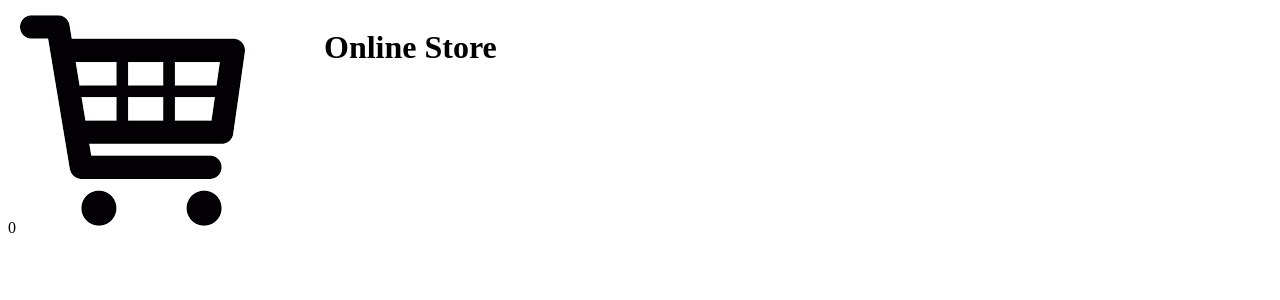
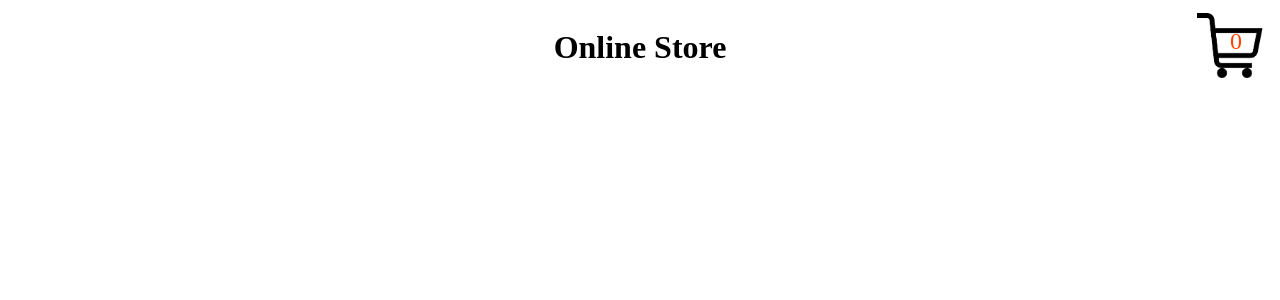
Before and after one commit to DanielHall-Eardley/online_store, a Vue app: page / in a window 1280 px wide. Shown: the top 300 px of the page. Built offline with nearby package versions, Linux system fonts and the light colour scheme.

Commit message:
Dec 7th 2018

```diff
--- a/src/components/Cart.vue
+++ b/src/components/Cart.vue
@@ -1,7 +1,7 @@
 <template>
   <div id="cart">
-    {{itemCount}}
-    <img id="cart-icon" src="@/assets/cart.png" />
+    <span id="item-count">{{itemCount}}</span>
+    <img id="cart-icon" src="@/assets/open-cart.png" />
   </div>
 </template>
 
@@ -22,9 +22,24 @@
 
 <style lang="scss">
   #cart{
+    grid-row: 1/2;
+    grid-column: 3/4;
+    text-align: end;
+    position: relative;
+  }
 
+  #cart-icon{
+     width:80px;
+     z-index: 0;
+     text-align: end;
   }
-  #cart-icon{
 
+  #item-count{
+    position: absolute;
+    top: 20px;
+    right: 30px;
+    color: orangered;
+    font-size: 1.5rem;
+    z-index: 1;
   }
 </style>
--- a/src/components/Title.vue
+++ b/src/components/StoreName.vue
@@ -1,14 +1,11 @@
 <template>
-  <div id="title">
-    <h1>{{Title}}</h1>
-  </div>
+  <h1 id="store-name">{{title}}</h1>
 </template>
 
 <script>
 export default {
-  name: 'title',
   props: {
-    Title: {
+    title: {
       type: String,
       required: true
     }
@@ -18,5 +15,9 @@ export default {
 
 <!-- Add "scoped" attribute to limit CSS to this component only -->
 <style lang="scss">
-
+  #store-name{
+    grid-row: 1/2;
+    grid-column: 2/3;
+    text-align: center;
+  }
 </style>
--- a/src/views/Home.vue
+++ b/src/views/Home.vue
@@ -1,19 +1,21 @@
 <template>
   <div id="home">
-    <Title title="Online Store"/>
-    <Cart></Cart>
+    <header id="header">
+      <StoreName title="Online Store"></StoreName>
+      <Cart></Cart>
+    </header>
   </div>
 </template>
 
 <script>
 // @ is an alias to /src
-import Title from '@/components/Title.vue'
+import StoreName from '@/components/StoreName.vue'
 import Cart from '@/components/Cart.vue'
 
 export default {
   name: 'home',
   components: {
-    Title,
+    StoreName,
     Cart,
   }
 }
@@ -21,13 +23,14 @@ export default {
 
 <style>
 #home{
-  display:grid;
-  grid-template-columns: 1fr 2fr 1fr;
-  grid-template-rows: 12vh 15vh 45vh 30vh 20vh 15vh;
+
 }
 
-#title{
-  grid-column: 2/3;
-  grid-row: 1/2;
+#header{
+  display:grid;
+  grid-template-rows: 12vh;
+  grid-template-columns: 1fr 2fr 1fr;
+
 }
+
 </style>
```
Also changed, not shown: src/assets/open-cart.png (added).
